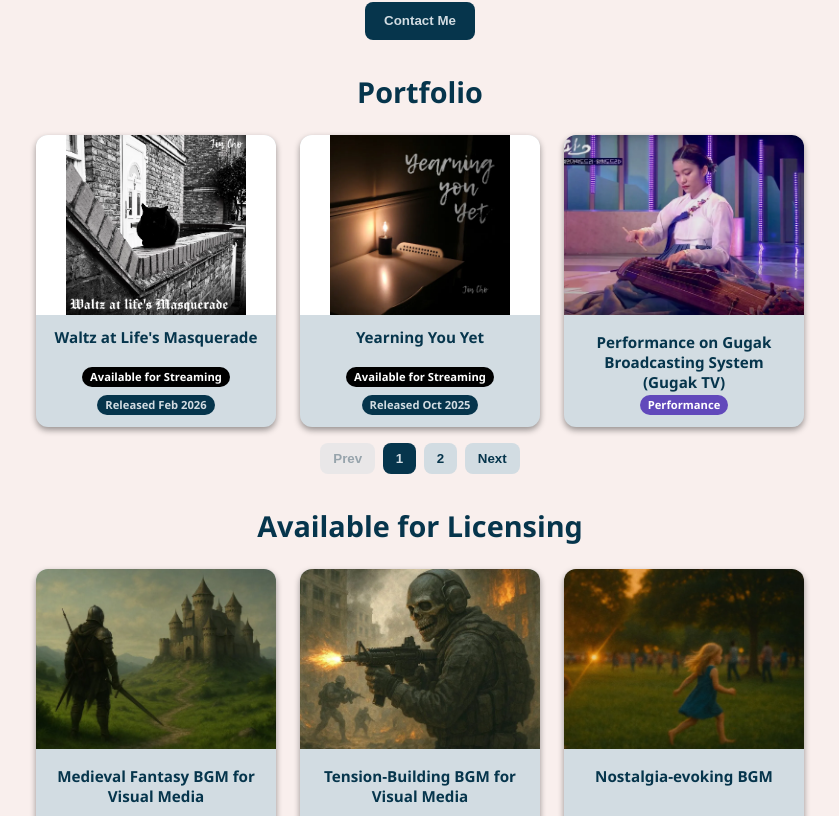
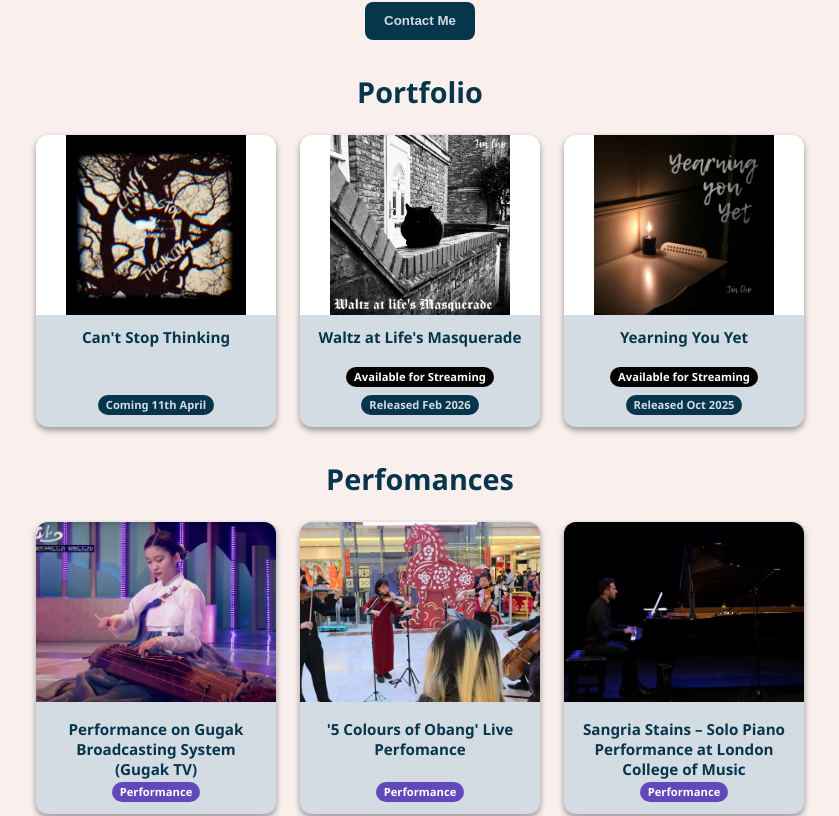
Before and after one commit to composerjin/composerjin.github.io, a React (Create React App) app: page /#/ in a window 1280 px wide. Shown: the part 852-1668 px from the top of the page, without its empty margins (220-1059 px from the left). Built offline with nearby package versions, Linux system fonts and the light colour scheme.

Commit message:
new song thinking

```diff
--- a/src/components/Portfolio.js
+++ b/src/components/Portfolio.js
@@ -11,8 +11,27 @@ import {
 
 import { SiTidal } from 'react-icons/si';
 
-
-const portfolioItems = [
+const releases = [
+  {
+    id: 'thinking',
+    img: '/projects/thinking.webp',
+    title: 'Can\'t Stop Thinking',
+    description: 'Pre-save Can\'t Stop Thinking on Spotify to add it to your playlists.',
+    audioFiles: [
+      { title: "Can\'t Stop Thinking (Sample)", url: '/audio/thinking-clip.mp3', markers: [] },
+    ],
+    tags: ['Coming 11th April'],
+    imgborder: true,
+    // spotifyPlayer : 'https://open.spotify.com/embed/track/1RIQKRVGjyyvKhsbvUKt8E?si=36ed964e9b7f46fb',
+    // listenOn: [
+    //   {spotify:'https://open.spotify.com/track/1RIQKRVGjyyvKhsbvUKt8E?si=36ed964e9b7f46fb'},
+    //   {youtube:'https://music.youtube.com/playlist?list=OLAK5uy_mlXpnpA8WZRXsaDgal_fi0p36M8wmqoR0'},
+    //   {apple:'https://music.apple.com/gb/album/waltz-at-lifes-masquerade-single/1870329371'},
+    //   {tidal:'https://tidal.com/album/490840476/track/490840477'},
+    //   {amazon:'https://music.amazon.co.uk/albums/B0GHPGXY1D?marketplaceId=A1F83G8C2ARO7P'}
+    // ]
+    spotifypresave : 'https://show.co/social-unlock/2QXyweRgBYuOzH2x7ncVXA/widget'
+  },
   {
     id: 'masquerade',
     img: '/projects/masquerade.webp',
@@ -49,6 +68,10 @@ const portfolioItems = [
       {amazon:'https://music.amazon.co.uk/albums/B0FT69DHK6?marketplaceId=A1F83G8C2ARO7P'},
     ]
   },
+]
+
+const perfomances = [
+
   {
     img: '/projects/gugak.webp',
     title: 'Performance on Gugak Broadcasting System (Gugak TV)',
@@ -58,18 +81,6 @@ const portfolioItems = [
     linktext: 'Watch on YouTube',
     hasVideo: true,
     tags: ['Performance'],
-  },
-  {
-    img: '/projects/vrmusic.webp',
-    title: 'Background & Trailer Music for VR Game Huetopia (Meta Quest 3)',
-    description: 'Composed immersive ambient soundscapes, background music and dynamic trailer music tailored for VR gaming.',
-    link: 'https://www.meta.com/en-gb/experiences/huetopia/26230755453235481/',
-    linktext: 'View on Meta',
-    audioFiles: [
-      { title: "Huetopia Trailer", url: '/audio/Huetopia Trailer.mp3' },
-      { title: "Huetopia Background Music", url: '/audio/Huetopia revision 2.mp3' },
-    ],
-    tags: ['Upcoming'],
   },
   {
     img: '/projects/obang.webp',
@@ -94,7 +105,19 @@ const portfolioItems = [
 ];
 
 // freelance items
-const freelanceItems = [
+const projects_and_demos = [
+    {
+    img: '/projects/vrmusic.webp',
+    title: 'Background & Trailer Music for VR Game Huetopia (Meta Quest 3)',
+    description: 'Composed immersive ambient soundscapes, background music and dynamic trailer music tailored for VR gaming.',
+    link: 'https://www.meta.com/en-gb/experiences/huetopia/26230755453235481/',
+    linktext: 'View on Meta',
+    audioFiles: [
+      { title: "Huetopia Trailer", url: '/audio/Huetopia Trailer.mp3' },
+      { title: "Huetopia Background Music", url: '/audio/Huetopia revision 2.mp3' },
+    ],
+    tags: ['Upcoming'],
+  },
   {
     img: '/projects/med.webp',
     title: 'Medieval Fantasy BGM for Visual Media',
@@ -139,7 +162,7 @@ const Portfolio = ({ modalKey }) => {
 
   useEffect(() => {
     if (modalKey) {
-      const item = portfolioItems.find(i => i.id === modalKey);
+      const item = releases  .find(i => i.id === modalKey);
       if (item) setSelectedItem(item);
     } else {
       setSelectedItem(null);
@@ -157,13 +180,19 @@ const Portfolio = ({ modalKey }) => {
   <>
     <PortfolioGrid
       title="Portfolio"
-      items={portfolioItems}
+      items={releases}
       onCardClick={openModal}
     />
 
     <PortfolioGrid
-      title="Available for Licensing"
-      items={freelanceItems}
+      title="Perfomances"
+      items={perfomances}
+      onCardClick={openModal}
+    />
+
+    <PortfolioGrid
+      title="Projects & Demos"
+      items={projects_and_demos}
       onCardClick={openModal}
     />
 
```
Also changed, not shown: public/projects/thinking.webp (added), 1 other file (tests, documents, lock files or other folders).
